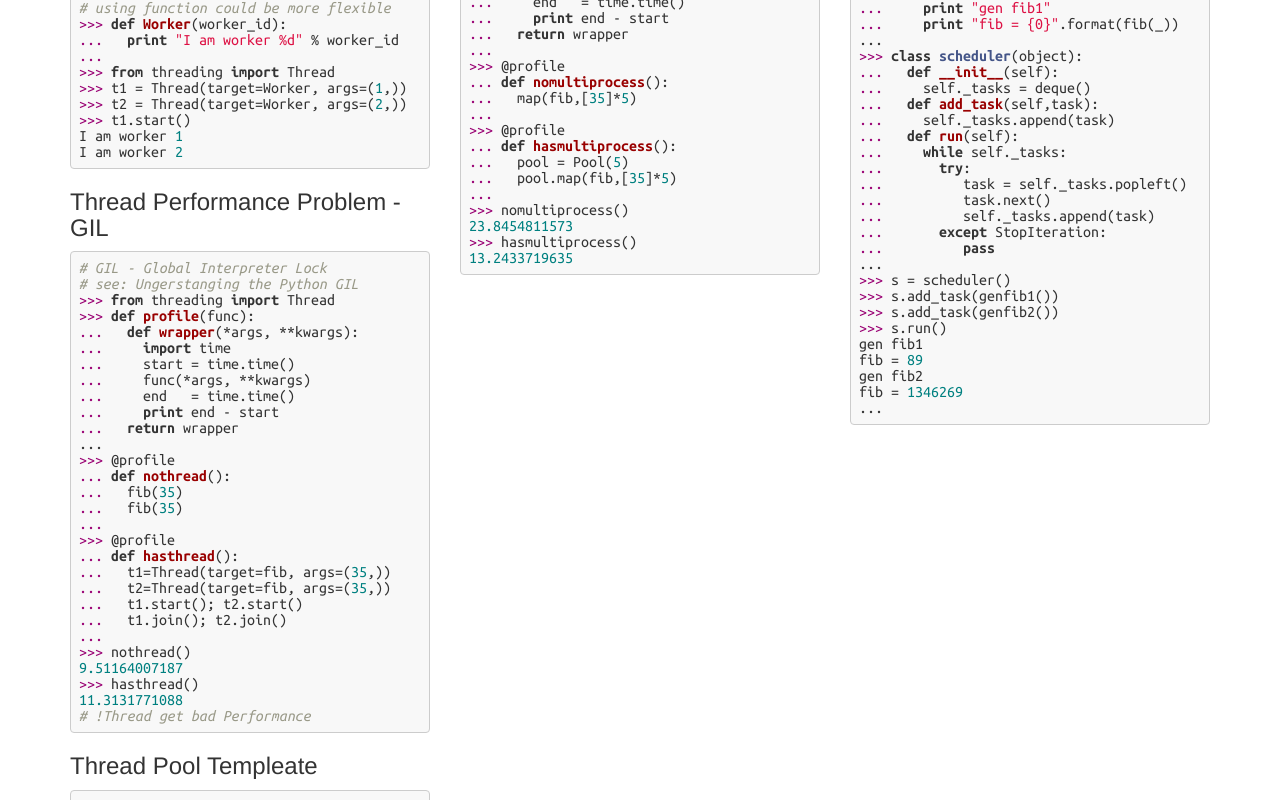
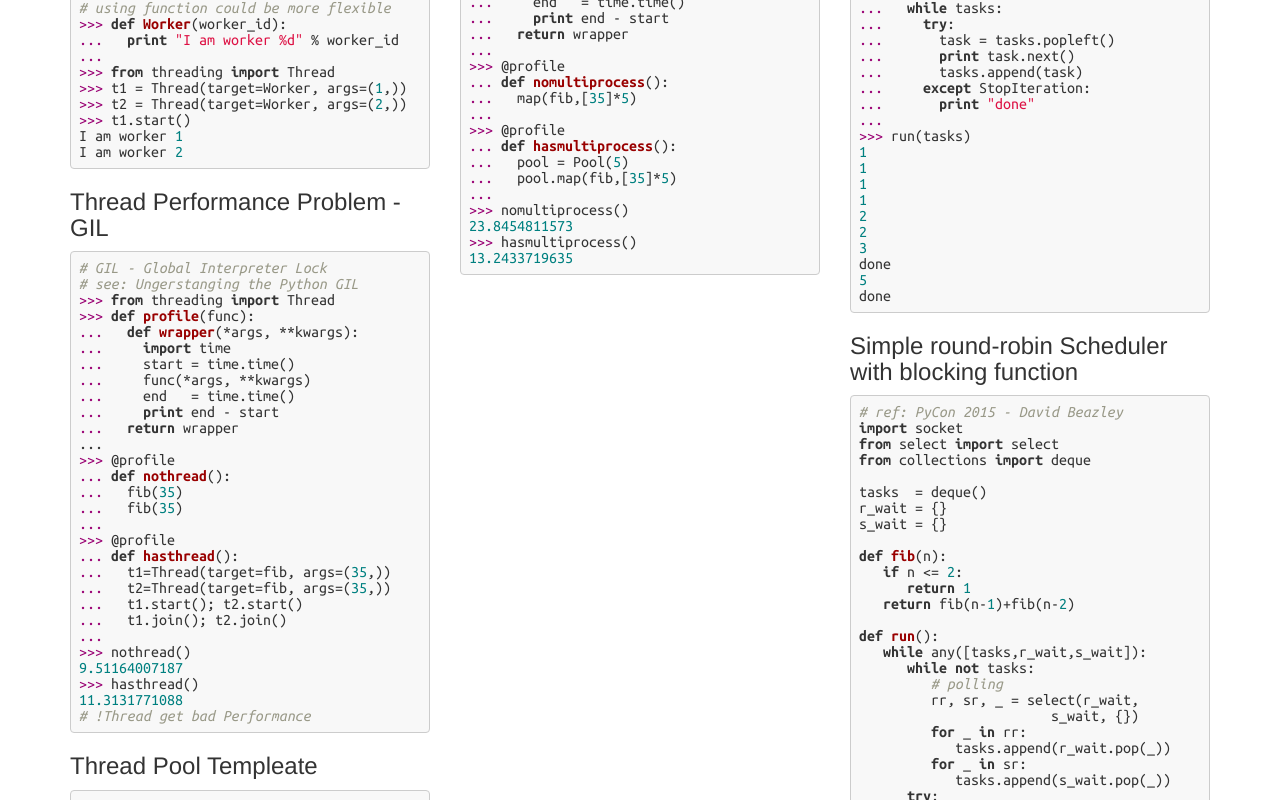
Before and after one commit to crazyguitar/cheatsheet, a plain HTML site: page python-concurrency-cs.html in a window 1280 px wide. Shown: the part 560-1360 px from the top of the page. Drawn offline with nearby package versions, Linux system fonts and the light colour scheme.

Commit message:
Add coroutine relate content

```diff
--- a/python-concurrency-cs.html
+++ b/python-concurrency-cs.html
@@ -168,49 +168,114 @@ if __name__ == '__main__':
 </pre>
             </div>
             <div class="col-sm-4">
-<h3>Implement Coroutines Via "Yield"</h3>
+<h3>Simple round-robin Scheduler</h3>
 <pre class="code python">
 &gt;&gt;&gt; def fib(n):
 ...   if n &lt;= 2:
 ...     return 1
 ...   return fib(n-1)+fib(n-2)
 ...
-&gt;&gt;&gt; def genfib2():
-...   for _ in range(30,35):
-...     yield
-...     print "gen fib2"
-...     print "fib = {0}".format(fib(_))
+&gt;&gt;&gt; def gen_fib(n):
+...   for _ in range(1,n+1):
+...     yield fib(_)
 ...
-&gt;&gt;&gt; def genfib1():
-...   for _ in range(10,20):
-...     yield
-...     print "gen fib1"
-...     print "fib = {0}".format(fib(_))
+&gt;&gt;&gt; t=[gen_fib(5),gen_fib(3)]
+&gt;&gt;&gt; from collections import deque
+&gt;&gt;&gt; tasks = deque()
+&gt;&gt;&gt; tasks.extend(t)
+&gt;&gt;&gt; def run(tasks):
+...   while tasks:
+...     try:
+...       task = tasks.popleft()
+...       print task.next()
+...       tasks.append(task)
+...     except StopIteration:
+...       print "done"
 ...
-&gt;&gt;&gt; class scheduler(object):
-...   def __init__(self):
-...     self._tasks = deque()
-...   def add_task(self,task):
-...     self._tasks.append(task)
-...   def run(self):
-...     while self._tasks:
-...       try:
-...          task = self._tasks.popleft()
-...          task.next()
-...          self._tasks.append(task)
-...       except StopIteration:
-...          pass
-...
-&gt;&gt;&gt; s = scheduler()
-&gt;&gt;&gt; s.add_task(genfib1())
-&gt;&gt;&gt; s.add_task(genfib2())
-&gt;&gt;&gt; s.run()
-gen fib1
-fib = 89
-gen fib2
-fib = 1346269
-...
+&gt;&gt;&gt; run(tasks)
+1
+1
+1
+1
+2
+2
+3
+done
+5
+done
 </pre>
+<h3>Simple round-robin Scheduler with blocking function</h3>
+<pre class="code python">
+# ref: <a href="https://www.youtube.com/watch?v=MCs5OvhV9S4">PyCon 2015 - David Beazley</a>
+import socket
+from select import select
+from collections import deque
+
+tasks  = deque()
+r_wait = {}
+s_wait = {}
+
+def fib(n):
+   if n &lt;= 2:
+      return 1
+   return fib(n-1)+fib(n-2)
+
+def run():
+   while any([tasks,r_wait,s_wait]):
+      while not tasks:
+         # polling
+         rr, sr, _ = select(r_wait,
+                        s_wait, {})
+         for _ in rr:
+            tasks.append(r_wait.pop(_))
+         for _ in sr:
+            tasks.append(s_wait.pop(_))
+      try:
+         task = tasks.popleft()
+         why,what = task.next()
+         if why == 'recv':
+            r_wait[what] = task
+         elif why == 'send':
+            s_wait[what] = task
+         else:
+            raise RuntimeError
+      except StopIteration:
+         pass
+def fib_server():
+   sock = socket.socket(
+         socket.AF_INET,
+         socket.SOCK_STREAM)
+   sock.setsockopt(
+         socket.SOL_SOCKET,
+         socket.SO_REUSEADDR,1)
+   sock.bind(('localhost',5566))
+   sock.listen(5)
+   while True:
+      yield 'recv', sock
+      c, a = sock.accept()
+      tasks.append(fib_handler(c))
+
+def fib_handler(client):
+   while True:
+      yield 'recv', client
+      req  = client.recv(1024)
+      if not req:
+         break
+      resp = fib(int(req))
+      yield 'send', client
+      client.send(str(resp)+'\n')
+   client.close()
+
+tasks.append(fib_server())
+run()
+# bash1&gt; nc loalhost 5566
+# 20
+# 6765
+# bash2&gt; nc localhost 5566
+# 10
+# 55
+</pre>
+
 
             </div>
          </div>
```
